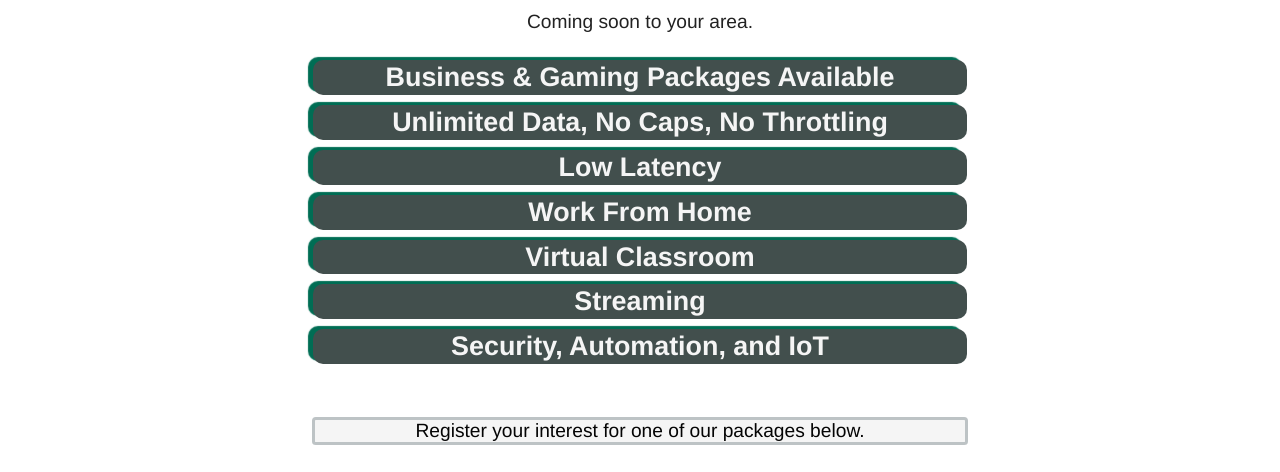
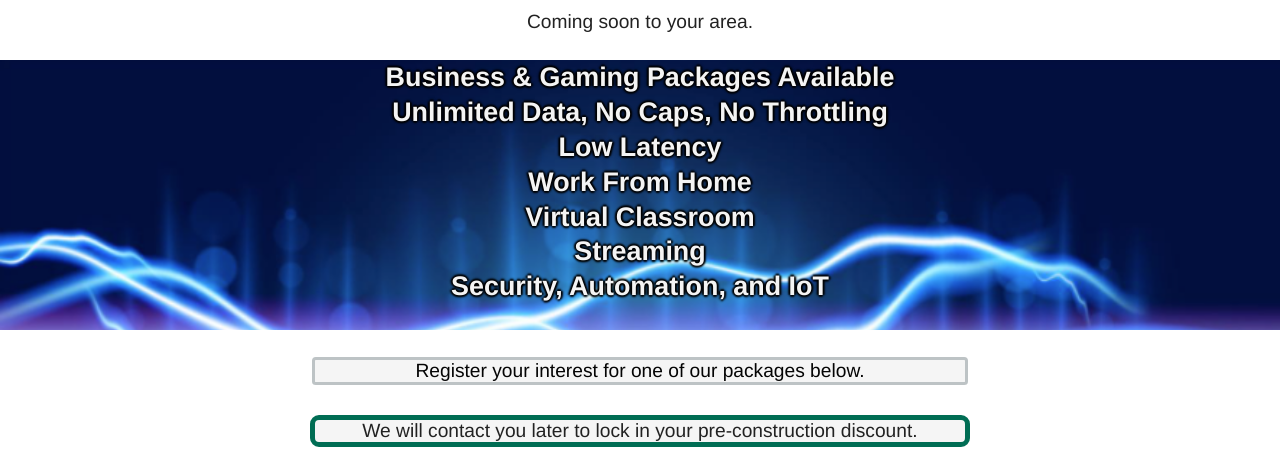
Before and after one commit to clsoar/county-line, a website built with Parcel: page index.html in a window 1280 px wide. Shown: the part 298-770 px from the top of the page. Built offline with nearby package versions, Linux system fonts and the light colour scheme.

Commit message:
background image added to features

```diff
--- a/css/landing.css
+++ b/css/landing.css
@@ -81,14 +81,19 @@ p.hero:nth-of-type(2) {
   font-weight: bold;
   text-align: center;
   padding-bottom: 2%;
-  font-size: 1.1em;
+  font-size: 1.2em;
 }
 ul.features {
   margin-left: 0;
   padding-left: 0;
+  color: #f4f4f4;
+  text-shadow: 2px 0 2px black, 0 2px 2px black, -2px 0 2px black, 0 -2px 2px black;
+  background: url(../img/fiber-line.png) #d1d3d3;
+  background-size: cover;
 }
 .features li {
-  background-color: #424f4d;
+  padding: 2px;
+  /*background-color: #424f4d;
   border-radius: 10px;
   box-shadow:  -5px -3px 1px #006d54;
   color: #f5f5f5;
@@ -97,7 +102,8 @@ ul.features {
   padding: 2px;
   margin-left: auto;
   margin-right: auto;
-  margin-top: 10px;
+  margin-top: 10px;*/
+
 }
 p.hero:nth-of-type(3) {
   border: 5px solid #006d54;
```
Also changed, not shown: img/fiber-line.png (added).
